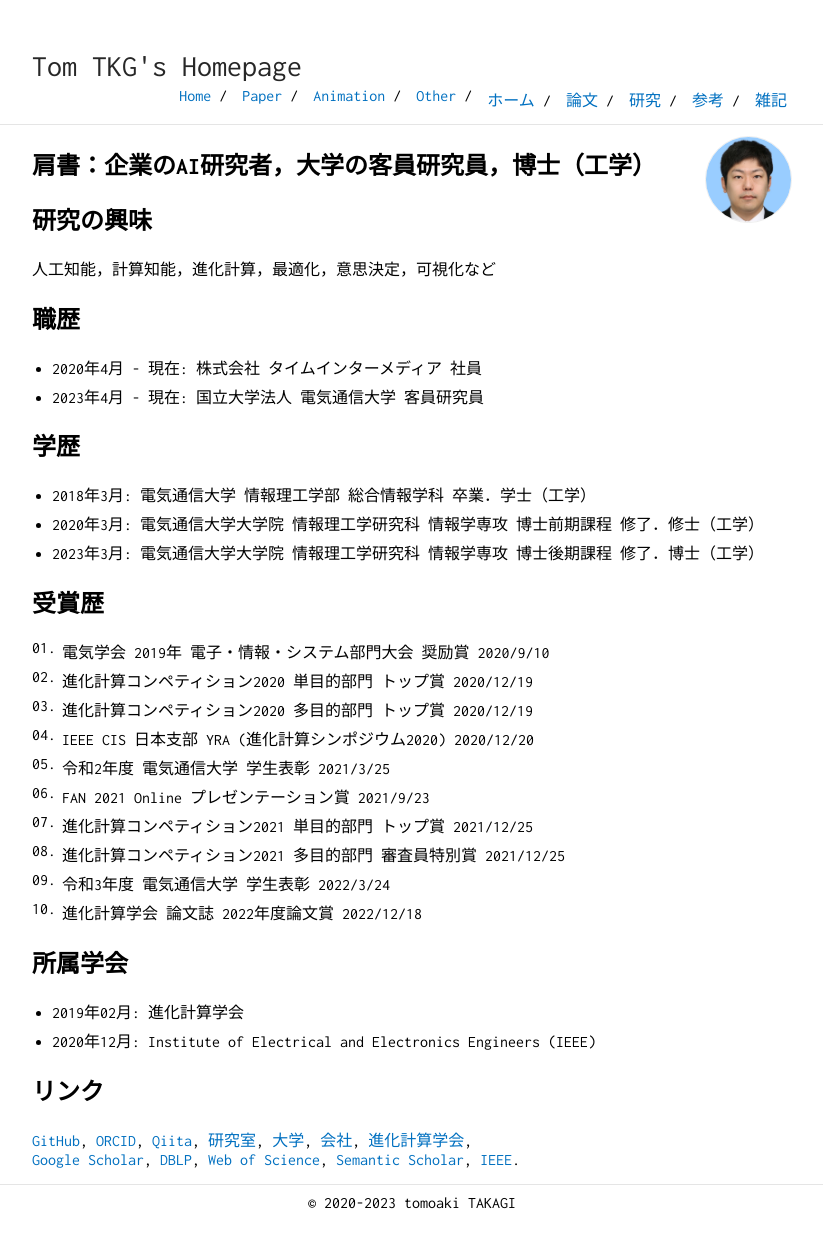
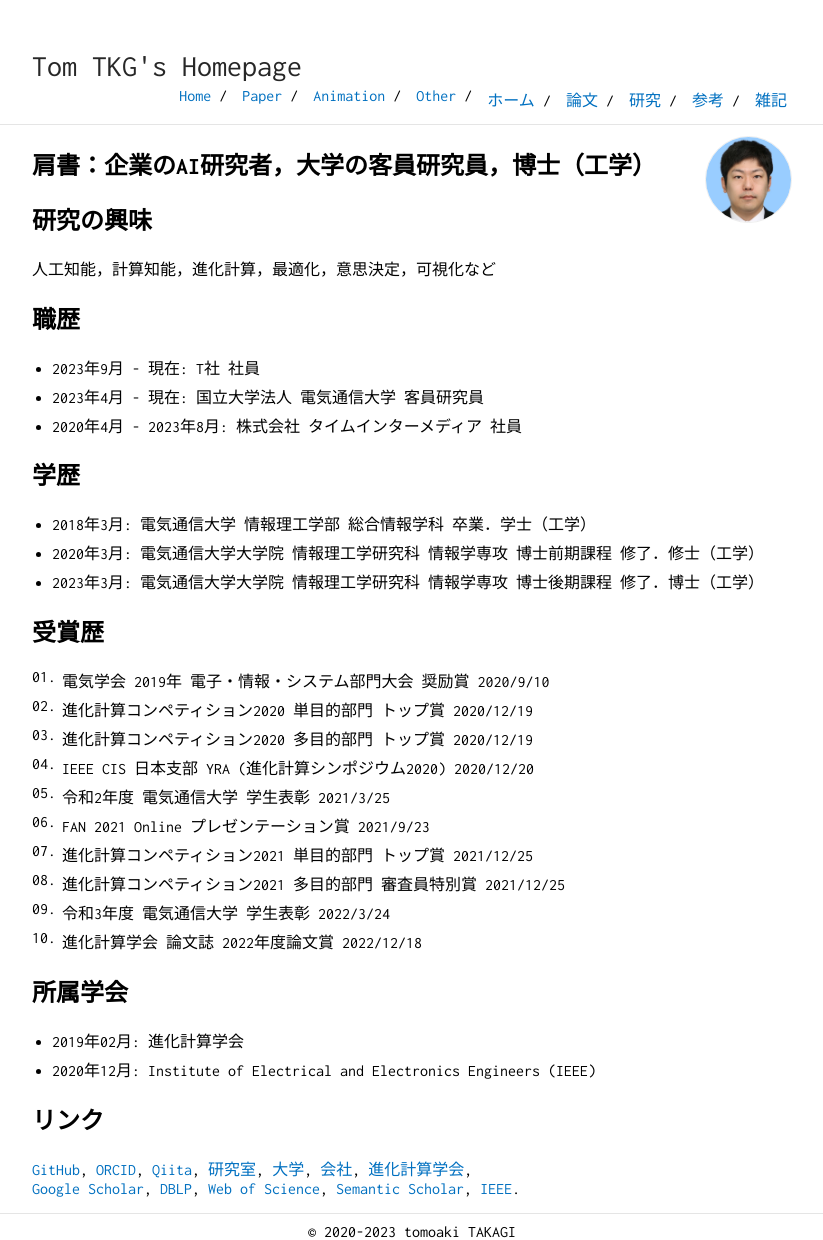
Before and after one commit to tomtkg/tomtkg.github.io, a Jekyll site: the page built from indexJP.md, in a window 1280 px wide. Shown: the whole page, without its empty margins (228-1051 px from the left). Built offline with Jekyll 4.4.1, drawn with Linux system fonts in a browser that asks for light colours; before the commit the page ends 1211 px from its top, so only the background shows below that.

Commit message:
Update indexJP.md

```diff
--- a/indexJP.md
+++ b/indexJP.md
@@ -11,8 +11,9 @@ title: Tom TKG's Homepage
 人工知能，計算知能，進化計算，最適化，意思決定，可視化など
 
 ## 職歴
-* 2020年4月 - 現在: 株式会社 タイムインターメディア 社員
+* 2023年9月 - 現在: T社 社員
 * 2023年4月 - 現在: 国立大学法人 電気通信大学 客員研究員
+* 2020年4月 - 2023年8月: 株式会社 タイムインターメディア 社員
 
 ## 学歴
 * 2018年3月: 電気通信大学 情報理工学部 総合情報学科 卒業．学士（工学）
```
